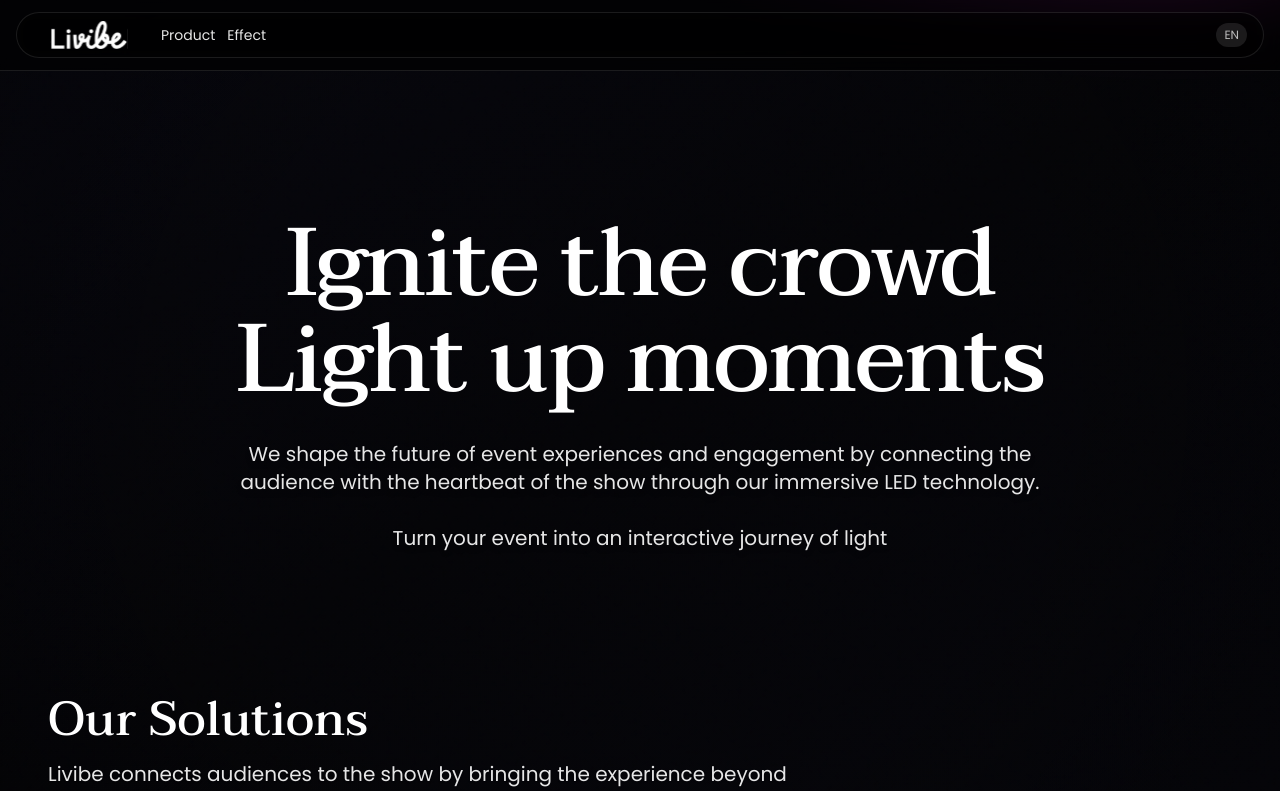
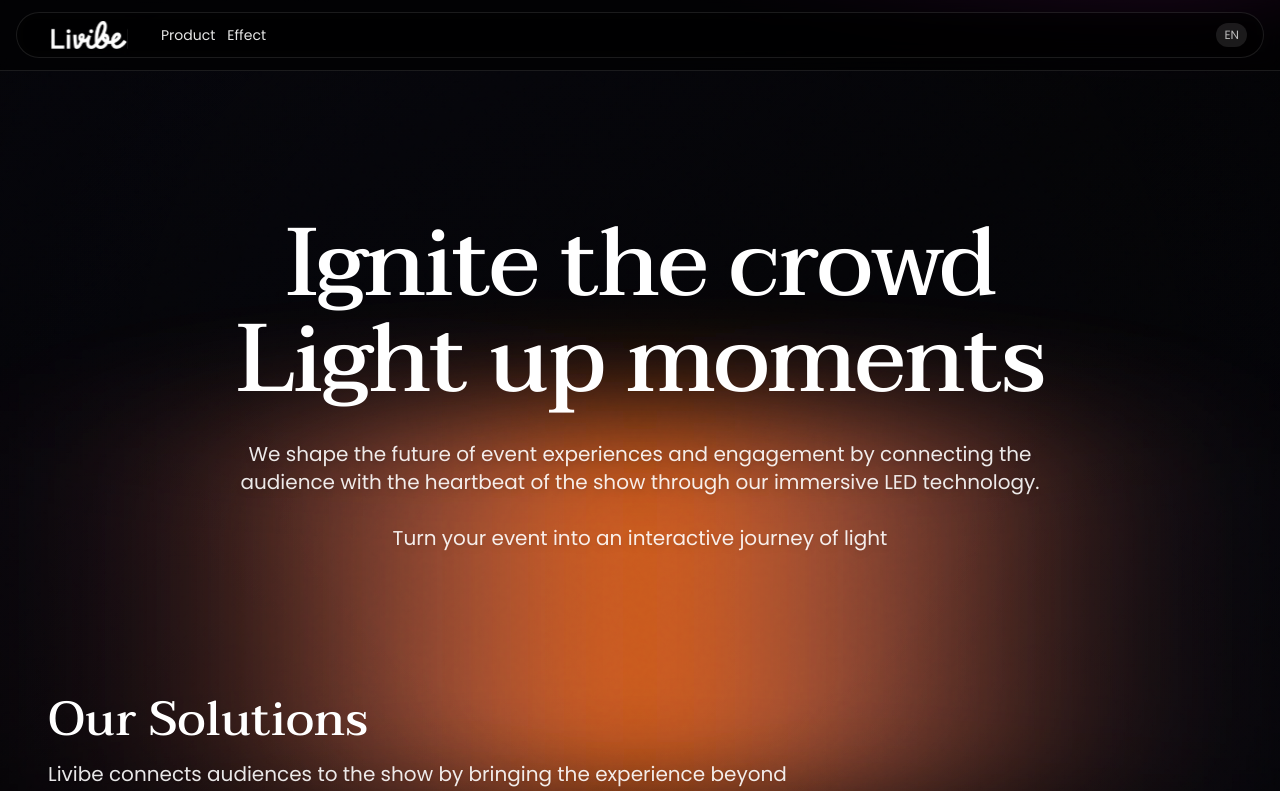
Before and after one commit to Livibe/livibe-web, a Next.js app: page / in a window 1280 px wide. Shown: the top 791 px of the page. Built offline with nearby package versions, Linux system fonts and the light colour scheme.

Commit message:
Website v3.8.1

```diff
--- a/src/components/AnimatedBackground.js
+++ b/src/components/AnimatedBackground.js
@@ -172,45 +172,64 @@ export default function AnimatedBackground() {
         transition={{ duration: 18, repeat: Infinity, ease: "easeInOut", delay: 1 }}
       />
 
-      {/* ✅ HERO warm overlay — circle + ลดความแรงให้กลมกล่อม */}
+      {/* ✅ HERO warm overlay — Intense Atmospheric Orange Light Wash */}
       <motion.div
         className="absolute inset-0 pointer-events-none"
         style={{
           opacity: warmOverlayOpacity,
-          background: `
-            radial-gradient(circle at 52% 86%, rgba(255,122,24,0.55) 0%, transparent 56%),
-            radial-gradient(circle at 50% 84%, rgba(255,210,58,0.48) 0%, transparent 52%)
-          `,
-          // ✅ ลดความแรง warm ไม่ให้ชนะม่วง/น้ำเงิน
-          filter: "blur(20px) saturate(145%) contrast(115%)",
+          background: `linear-gradient(to right,
+            transparent 0%,
+            ${COLORS.purple}22 10%,
+            ${COLORS.orange}CC 40%,
+            #ff6a00 50%,
+            ${COLORS.orange}CC 60%,
+            ${COLORS.blue}22 90%,
+            transparent 100%
+          )`,
+          filter: "blur(60px) saturate(200%) contrast(120%)",
         }}
       />
 
-      {/* 4) Orange Blob (Hero only) */}
-      <motion.div
-        className="absolute h-[70vh] w-[70vh] rounded-full pointer-events-none"
-        style={{
-          top: shape3Top,
-          left: shape3Left,
-          x: "-50%",
-          y: "-50%",
-          opacity: shape3Opacity,
-          rotate: shape3Rotate,
-          scale: shape3Scale,
-          backgroundColor: COLORS.orange,
-          // ✅ ลดความแรง warm ให้เข้ากับสีอื่น
-          filter: "blur(32px) saturate(150%) contrast(115%)",
-        }}
-        animate={{
-          scale: [1, 1.15, 1],
-          borderRadius: [
-            "42% 58% 60% 40% / 60% 30% 70% 40%",
-            "62% 38% 30% 70% / 30% 60% 40% 70%",
-            "42% 58% 60% 40% / 60% 30% 70% 40%",
-          ],
-        }}
-        transition={{ duration: 12, repeat: Infinity, ease: "easeInOut" }}
-      />
+      {/* 4) Middle Orange Solid Glow - Strong presence, no circular edges */}
+      <div className="absolute inset-0 pointer-events-none overflow-hidden">
+        <svg
+          viewBox="0 0 1000 1000"
+          className="absolute h-full w-full opacity-90"
+          preserveAspectRatio="none"
+        >
+          <defs>
+            <filter id="diffuseBlur" x="-50%" y="-50%" width="200%" height="200%">
+              <feGaussianBlur in="SourceGraphic" stdDeviation="70" />
+            </filter>
+            <linearGradient id="washGrad" x1="0%" y1="0%" x2="100%" y2="0%">
+              <stop offset="0%" stopColor={COLORS.purple} stopOpacity="0" />
+              <stop offset="15%" stopColor={COLORS.orange} stopOpacity="0.2" />
+              <stop offset="35%" stopColor={COLORS.orange} stopOpacity="0.9" />
+              <stop offset="50%" stopColor="#ff6a00" stopOpacity="1.0" />
+              <stop offset="65%" stopColor={COLORS.orange} stopOpacity="0.9" />
+              <stop offset="85%" stopColor={COLORS.orange} stopOpacity="0.2" />
+              <stop offset="100%" stopColor={COLORS.blue} stopOpacity="0" />
+            </linearGradient>
+          </defs>
+          <motion.rect
+            x="0"
+            y="250"
+            width="1000"
+            height="500"
+            animate={{
+              y: [250, 200, 300, 250],
+              opacity: [0.9, 1.0, 0.9],
+            }}
+            transition={{ duration: 12, repeat: Infinity, ease: "easeInOut" }}
+            fill="url(#washGrad)"
+            filter="url(#diffuseBlur)"
+            style={{
+              opacity: shape3Opacity,
+              mixBlendMode: "screen"
+            }}
+          />
+        </svg>
+      </div>
 
       {/* 5) Purple Accent (Hero only) */}
       <motion.div
```
